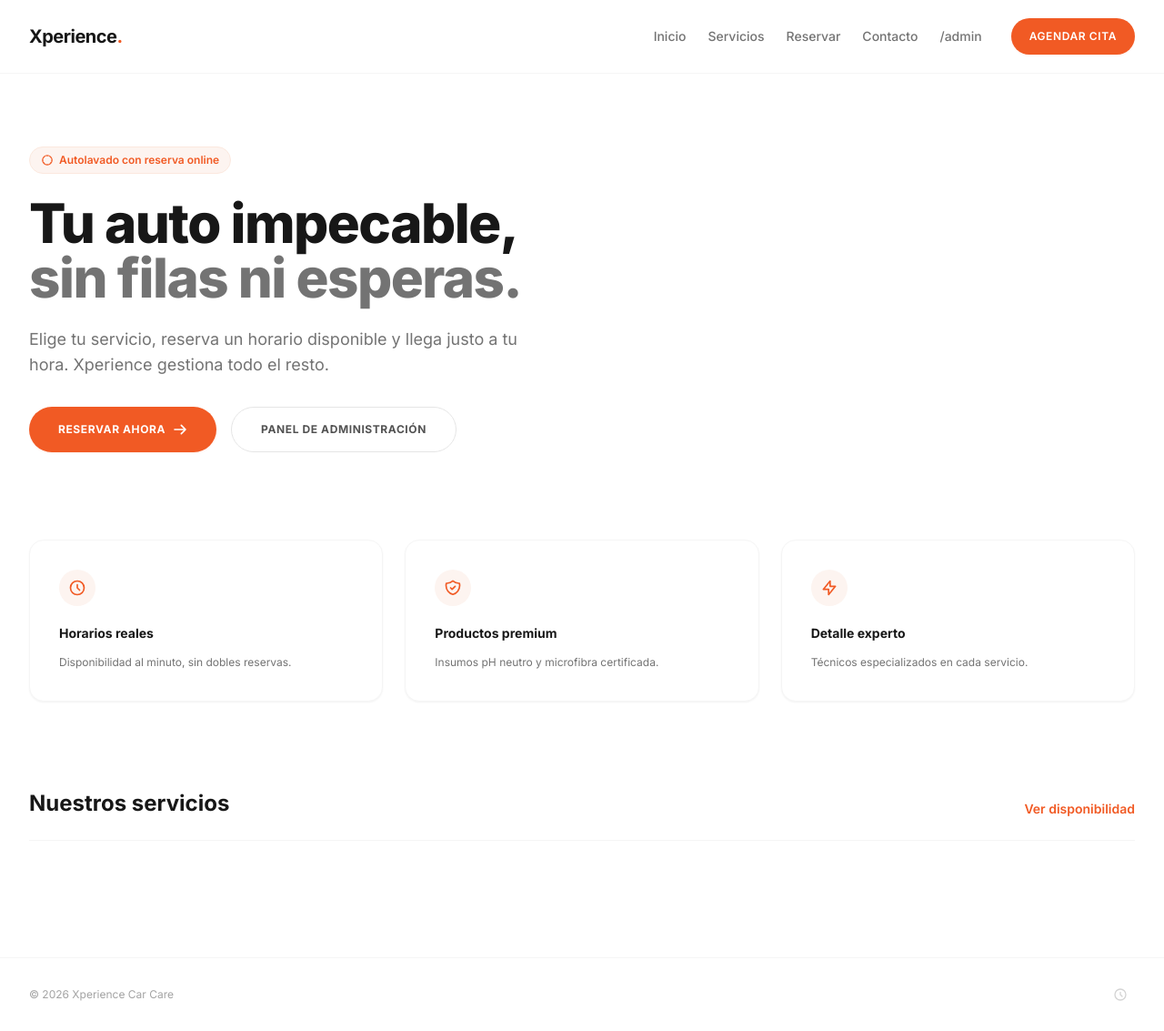
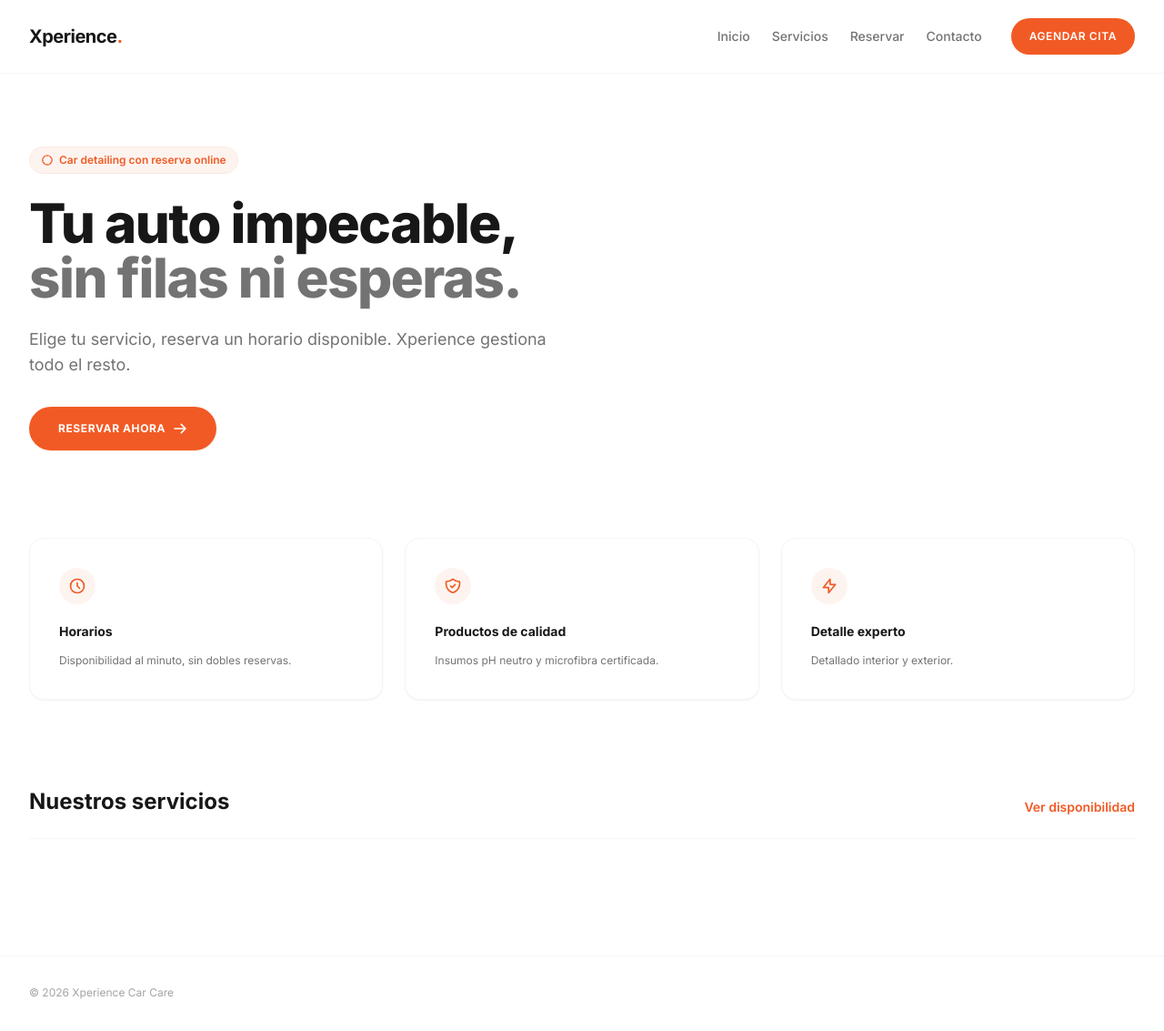
Before and after one commit to LukasGarrido/LevelWorks, a FastAPI app: page / in a window 1280 px wide. Shown: the whole page at 91% size. After the commit the page ends 1098 px from the top, so only its background shows below. Run offline with FastAPI, Linux system fonts and the light colour scheme; data that the repository does not hold is empty; parts of the project's set-up code (start-up, migrations or seed data) failed here and were passed over; some libraries are stand-ins or nearby versions.

Commit message:
docs: actualizar texto del home

```diff
--- a/app/templates/base.html
+++ b/app/templates/base.html
@@ -152,8 +152,6 @@
                         class="text-sm font-medium text-neutral-500 hover:text-neutral-900 transition-colors duration-200">Reservar</a>
                     <button onclick="document.getElementById('contactModal').classList.remove('hidden')" type="button"
                         class="text-sm font-medium text-neutral-500 hover:text-neutral-900 transition-colors duration-200 cursor-pointer">Contacto</button>
-                    <a href="/admin"
-                        class="text-sm font-medium text-neutral-500 hover:text-neutral-900 transition-colors duration-200">/admin</a>
                 </nav>
 
                 <!-- Action Button: Agendar cita -->
@@ -254,14 +252,7 @@
     <footer class="bg-white border-t border-neutral-100 py-8 text-neutral-400 text-xs">
         <div class="mx-auto max-w-7xl px-6 md:px-8 flex flex-col sm:flex-row items-center justify-between gap-4">
             <p>&copy; 2026 Xperience Car Care</p>
-            <div class="flex items-center gap-2">
-                <!-- Icono de reloj simple -->
-                <svg class="w-4 h-4 text-neutral-300" fill="none" stroke="currentColor" viewBox="0 0 24 24">
-                    <path stroke-linecap="round" stroke-linejoin="round" stroke-width="2"
-                        d="M12 8v4l3 3m6-3a9 9 0 11-18 0 9 9 0 0118 0z" />
-                </svg>
-                <span></span>
-            </div>
+
         </div>
     </footer>
 
--- a/app/templates/home.html
+++ b/app/templates/home.html
@@ -9,11 +9,13 @@
     <div class="max-w-3xl flex flex-col items-start gap-6">
 
         <!-- Badge: Autolavado con reserva online -->
-        <span class="inline-flex items-center gap-1.5 px-3 py-1.5 rounded-full bg-brand-50 border border-brand-100 text-brand text-xs font-semibold">
+        <span
+            class="inline-flex items-center gap-1.5 px-3 py-1.5 rounded-full bg-brand-50 border border-brand-100 text-brand text-xs font-semibold">
             <svg class="w-3.5 h-3.5" fill="none" stroke="currentColor" viewBox="0 0 24 24">
-                <path stroke-linecap="round" stroke-linejoin="round" stroke-width="2" d="M12 3v1m0 16v1m9-9h-1M4 12H3m15.364-6.364l-.707.707M6.343 17.657l-.707-.707m12.728 0l-.707.707M6.343 6.343l-.707-.707m12.728 12.728A9 9 0 115.636 5.636a9 9 0 0112.728 12.728z" />
+                <path stroke-linecap="round" stroke-linejoin="round" stroke-width="2"
+                    d="M12 3v1m0 16v1m9-9h-1M4 12H3m15.364-6.364l-.707.707M6.343 17.657l-.707-.707m12.728 0l-.707.707M6.343 6.343l-.707-.707m12.728 12.728A9 9 0 115.636 5.636a9 9 0 0112.728 12.728z" />
             </svg>
-            Autolavado con reserva online
+            Car detailing con reserva online
         </span>
 
         <!-- Hero Title -->
@@ -24,19 +26,18 @@
 
         <!-- Hero Description -->
         <p class="text-neutral-500 text-base sm:text-lg max-w-xl leading-relaxed font-normal">
-            Elige tu servicio, reserva un horario disponible y llega justo a tu hora. Xperience gestiona todo el resto.
+            Elige tu servicio, reserva un horario disponible. Xperience gestiona todo el resto.
         </p>
 
         <!-- Hero Actions -->
         <div class="flex flex-wrap gap-4 mt-2">
-            <a href="/reservas" class="inline-flex items-center gap-2 bg-brand text-white font-bold text-xs tracking-wider uppercase px-8 py-4 rounded-full hover:bg-brand-600 transition-all duration-200 shadow-sm shadow-brand/10">
+            <a href="/reservas"
+                class="inline-flex items-center gap-2 bg-brand text-white font-bold text-xs tracking-wider uppercase px-8 py-4 rounded-full hover:bg-brand-600 transition-all duration-200 shadow-sm shadow-brand/10">
                 Reservar ahora
                 <svg class="w-4 h-4" fill="none" stroke="currentColor" viewBox="0 0 24 24">
-                    <path stroke-linecap="round" stroke-linejoin="round" stroke-width="2.5" d="M14 5l7 7m0 0l-7 7m7-7H3" />
+                    <path stroke-linecap="round" stroke-linejoin="round" stroke-width="2.5"
+                        d="M14 5l7 7m0 0l-7 7m7-7H3" />
                 </svg>
-            </a>
-            <a href="/admin" class="border border-neutral-200 text-neutral-600 font-bold text-xs tracking-wider uppercase px-8 py-4 rounded-full hover:bg-neutral-50 hover:text-neutral-900 transition-all duration-200">
-                Panel de administración
             </a>
         </div>
     </div>
@@ -45,36 +46,42 @@
     <div class="grid grid-cols-1 md:grid-cols-3 gap-6">
 
         <!-- Feature 1 -->
-        <div class="p-6 md:p-8 rounded-2xl border border-neutral-100 bg-white shadow-sm hover:shadow-md transition-shadow duration-300 flex flex-col gap-3">
+        <div
+            class="p-6 md:p-8 rounded-2xl border border-neutral-100 bg-white shadow-sm hover:shadow-md transition-shadow duration-300 flex flex-col gap-3">
             <div class="w-10 h-10 rounded-full bg-brand-50 flex items-center justify-center text-brand">
                 <svg class="w-5 h-5" fill="none" stroke="currentColor" viewBox="0 0 24 24">
-                    <path stroke-linecap="round" stroke-linejoin="round" stroke-width="2" d="M12 8v4l3 3m6-3a9 9 0 11-18 0 9 9 0 0118 0z" />
+                    <path stroke-linecap="round" stroke-linejoin="round" stroke-width="2"
+                        d="M12 8v4l3 3m6-3a9 9 0 11-18 0 9 9 0 0118 0z" />
                 </svg>
             </div>
-            <h3 class="text-sm font-bold text-neutral-900 mt-2">Horarios reales</h3>
+            <h3 class="text-sm font-bold text-neutral-900 mt-2">Horarios</h3>
             <p class="text-xs text-neutral-500 leading-relaxed">Disponibilidad al minuto, sin dobles reservas.</p>
         </div>
 
         <!-- Feature 2 -->
-        <div class="p-6 md:p-8 rounded-2xl border border-neutral-100 bg-white shadow-sm hover:shadow-md transition-shadow duration-300 flex flex-col gap-3">
+        <div
+            class="p-6 md:p-8 rounded-2xl border border-neutral-100 bg-white shadow-sm hover:shadow-md transition-shadow duration-300 flex flex-col gap-3">
             <div class="w-10 h-10 rounded-full bg-brand-50 flex items-center justify-center text-brand">
                 <svg class="w-5 h-5" fill="none" stroke="currentColor" viewBox="0 0 24 24">
-                    <path stroke-linecap="round" stroke-linejoin="round" stroke-width="2" d="M9 12l2 2 4-4m5.618-4.016A11.955 11.955 0 0112 2.944a11.955 11.955 0 01-8.618 3.04A12.02 12.02 0 003 9c0 5.591 3.824 10.29 9 11.622 5.176-1.332 9-6.03 9-11.622 0-1.042-.133-2.052-.382-3.016z" />
+                    <path stroke-linecap="round" stroke-linejoin="round" stroke-width="2"
+                        d="M9 12l2 2 4-4m5.618-4.016A11.955 11.955 0 0112 2.944a11.955 11.955 0 01-8.618 3.04A12.02 12.02 0 003 9c0 5.591 3.824 10.29 9 11.622 5.176-1.332 9-6.03 9-11.622 0-1.042-.133-2.052-.382-3.016z" />
                 </svg>
             </div>
-            <h3 class="text-sm font-bold text-neutral-900 mt-2">Productos premium</h3>
+            <h3 class="text-sm font-bold text-neutral-900 mt-2">Productos de calidad</h3>
             <p class="text-xs text-neutral-500 leading-relaxed">Insumos pH neutro y microfibra certificada.</p>
         </div>
 
         <!-- Feature 3 -->
-        <div class="p-6 md:p-8 rounded-2xl border border-neutral-100 bg-white shadow-sm hover:shadow-md transition-shadow duration-300 flex flex-col gap-3">
+        <div
+            class="p-6 md:p-8 rounded-2xl border border-neutral-100 bg-white shadow-sm hover:shadow-md transition-shadow duration-300 flex flex-col gap-3">
             <div class="w-10 h-10 rounded-full bg-brand-50 flex items-center justify-center text-brand">
                 <svg class="w-5 h-5" fill="none" stroke="currentColor" viewBox="0 0 24 24">
-                    <path stroke-linecap="round" stroke-linejoin="round" stroke-width="2" d="M13 10V3L4 14h7v7l9-11h-7z" />
+                    <path stroke-linecap="round" stroke-linejoin="round" stroke-width="2"
+                        d="M13 10V3L4 14h7v7l9-11h-7z" />
                 </svg>
             </div>
             <h3 class="text-sm font-bold text-neutral-900 mt-2">Detalle experto</h3>
-            <p class="text-xs text-neutral-500 leading-relaxed">Técnicos especializados en cada servicio.</p>
+            <p class="text-xs text-neutral-500 leading-relaxed">Detallado interior y exterior.</p>
         </div>
     </div>
 
@@ -82,7 +89,8 @@
     <div class="flex flex-col gap-8 md:gap-12">
         <div class="flex items-end justify-between border-b border-neutral-100 pb-6">
             <h2 class="text-xl md:text-2xl font-bold text-neutral-900">Nuestros servicios</h2>
-            <a href="/reservas" class="text-sm font-semibold text-brand hover:text-brand-700 hover:underline transition-all duration-200">
+            <a href="/reservas"
+                class="text-sm font-semibold text-brand hover:text-brand-700 hover:underline transition-all duration-200">
                 Ver disponibilidad
             </a>
         </div>
@@ -90,18 +98,20 @@
         <!-- Services Grid -->
         <div class="grid grid-cols-1 sm:grid-cols-2 lg:grid-cols-4 gap-6">
             {% for servicio in servicios %}
-            <a href="/reservas?servicio_id={{ servicio.id }}" class="group flex flex-col rounded-2xl border border-neutral-100 bg-white overflow-hidden hover:shadow-lg hover:border-neutral-200/60 transition-all duration-300">
+            <a href="/reservas?servicio_id={{ servicio.id }}"
+                class="group flex flex-col rounded-2xl border border-neutral-100 bg-white overflow-hidden hover:shadow-lg hover:border-neutral-200/60 transition-all duration-300">
                 <!-- Service Image -->
-                <div class="aspect-[16/10] w-full bg-neutral-50 relative overflow-hidden flex items-center justify-center">
+                <div
+                    class="aspect-[16/10] w-full bg-neutral-50 relative overflow-hidden flex items-center justify-center">
                     {% if servicio.photo %}
-                        <img src="/img/{{ servicio.photo.name }}"
-                             alt="{{ servicio.name }}"
+                    <img src="/img/{{ servicio.photo.name }}" alt="{{ servicio.name }}"
                         class="w-full h-full object-cover group-hover:scale-105 transition-transform duration-500">
                     {% else %}
                     <!-- Fallback Placeholder -->
                     <div class="w-full h-full bg-neutral-100 flex items-center justify-center text-neutral-300">
                         <svg class="w-12 h-12" fill="none" stroke="currentColor" viewBox="0 0 24 24">
-                                <path stroke-linecap="round" stroke-linejoin="round" stroke-width="1.5" d="M4 16l4.586-4.586a2 2 0 012.828 0L16 16m-2-2l1.586-1.586a2 2 0 012.828 0L20 14m-6-6h.01M6 20h12a2 2 0 002-2V6a2 2 0 00-2-2H6a2 2 0 00-2 2v12a2 2 0 002 2z" />
+                            <path stroke-linecap="round" stroke-linejoin="round" stroke-width="1.5"
+                                d="M4 16l4.586-4.586a2 2 0 012.828 0L16 16m-2-2l1.586-1.586a2 2 0 012.828 0L20 14m-6-6h.01M6 20h12a2 2 0 002-2V6a2 2 0 00-2-2H6a2 2 0 00-2 2v12a2 2 0 002 2z" />
                         </svg>
                     </div>
                     {% endif %}
@@ -110,7 +120,8 @@
                 <!-- Service Body -->
                 <div class="p-5 flex flex-col flex-grow justify-between gap-4">
                     <div class="flex flex-col gap-2">
-                        <h3 class="text-sm font-bold text-neutral-900 group-hover:text-brand transition-colors duration-200">
+                        <h3
+                            class="text-sm font-bold text-neutral-900 group-hover:text-brand transition-colors duration-200">
                             {{ servicio.name }}
                         </h3>
                         {% if servicio.description %}
@@ -124,7 +135,8 @@
                         <span class="text-xs font-bold text-neutral-900">
                             ${{ "{:,.0f}".format(servicio.price).replace(",", ".") }}
                         </span>
-                        <span class="text-[10px] font-semibold text-neutral-400 uppercase tracking-wider bg-neutral-50 px-2.5 py-1 rounded-md">
+                        <span
+                            class="text-[10px] font-semibold text-neutral-400 uppercase tracking-wider bg-neutral-50 px-2.5 py-1 rounded-md">
                             {{ servicio.duration_minutes }} min
                         </span>
                     </div>
```
Lines whose indentation alone changed are shown as unchanged.
